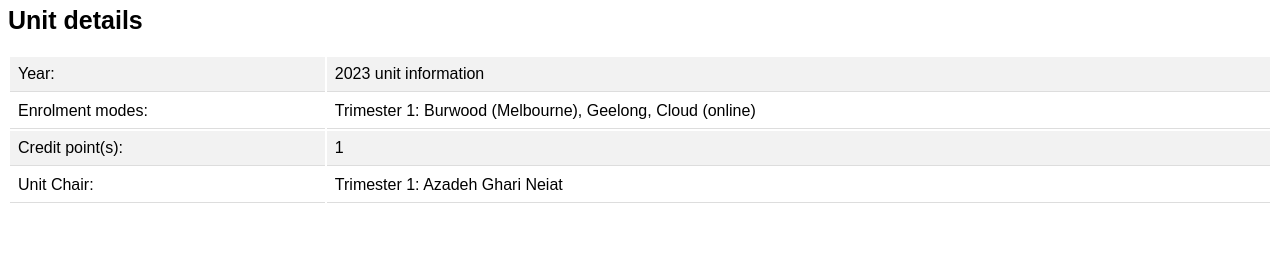
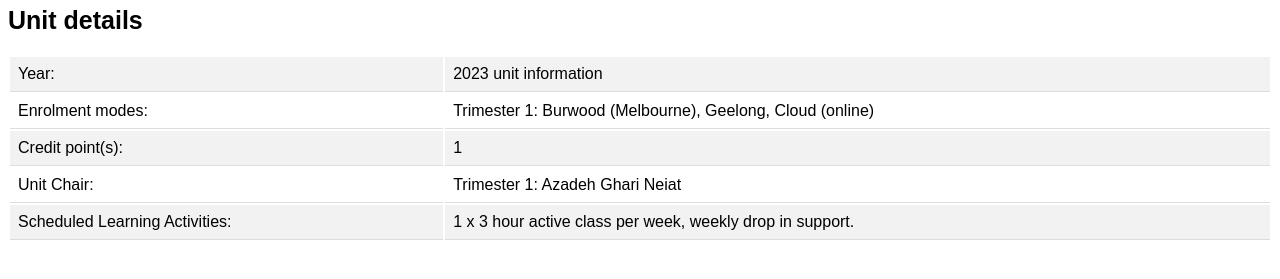
Before and after one commit to Reem-997/Deakin-Unit-Page, a plain HTML site: page index.html in a window 1280 px wide. Shown: the part 93-372 px from the top of the page. Drawn offline with Linux system fonts and the light colour scheme.

Commit message:
Add files via upload

```diff
--- a/index.html
+++ b/index.html
@@ -24,6 +24,10 @@
  <td> Unit Chair:</td>
  <td> Trimester 1: Azadeh Ghari Neiat</td>
  </tr>
+ <tr>
+ <td> Scheduled Learning Activities:</td>
+ <td> 1 x 3 hour active class per week, weekly drop in support.</td>
+ </tr>
 </table>
 </body>
 </html>
```
